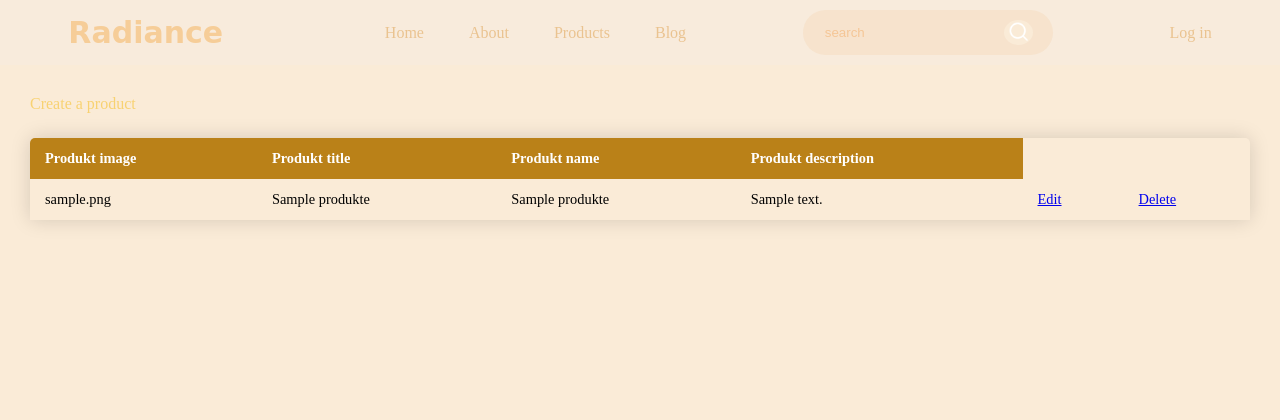
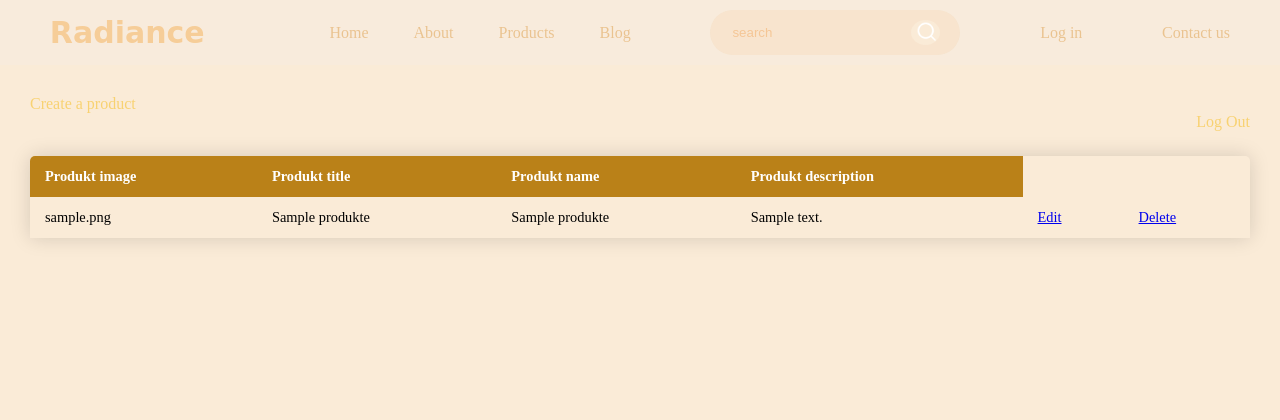
Before and after one commit to Syartaa/Projekti-Web, a PHP site: page /dashboard/dashboard.php in a window 1280 px wide. Shown: the top 420 px of the page. Run offline with PHP 8.4, Linux system fonts and the light colour scheme; tables that the repository leaves empty or names only in its code hold one stand-in row (values such as "Sample post").

Commit message:
insertimi i disa produkte te reja me databaze dhe disa update ne faqe te tjera

```diff
--- a/CSS/about.css
+++ b/CSS/about.css
@@ -99,7 +99,7 @@ body{
   }
   .paragraf-4{
     position: absolute;
-    top: 155%;
+    top: 157%;
     left: 10%;
   }
   .heading-2{
--- a/blog.php
+++ b/blog.php
@@ -44,7 +44,7 @@
     </div>
       </article>
       <article>
-        <img src="./IMG/1.jpg" alt="">
+        <img src="./IMG/888.jpg" alt="">
         <div class="description">
         <h2>Best Beauty Skin</h2>
         <p>Tackle Fine Lines and Dark Spots With <br>
--- a/dashboard/dashboard.php
+++ b/dashboard/dashboard.php
@@ -18,6 +18,13 @@
       }
       .create:hover{
         color:orange;
+      }
+
+      .logout{
+        text-decoration: none;
+        display:flex;
+        justify-content:flex-end;
+        color: #f8d272;
       }
     </style>
 </head>
@@ -50,6 +57,7 @@
           </tr>
           <?php endforeach; ?>
           <a href="produkte-create.php" class="create" >Create a product</a>
+          <a href="../login.php" class="logout" >Log Out</a>
         </tbody>
     </table>
 </main>
--- a/include/navbar.php
+++ b/include/navbar.php
@@ -91,6 +91,14 @@ font-family: 'Moon Dance', cursive;
     display:none;
 }
 
+.contectus{
+    text-decoration: none;
+    color: rgb(234, 195, 144);
+}
+.contectus:hover{
+    color: rgb(233, 176, 102);
+}
+
 /* responsive */
 @media (max-width:900px) {
 
@@ -141,6 +149,7 @@ display:block;
             </form>
         </div>
         <a href="./login.php" class="login">Log in</a>
+        <a href="./contactus.php" class="contectus">Contact us</a>
         </header>
 </body>
 </html>
```
Also changed, not shown: products.php (+7 -0 lines), IMG/0.jpg (added), IMG/66.jpg (added), IMG/888.jpg (added).
